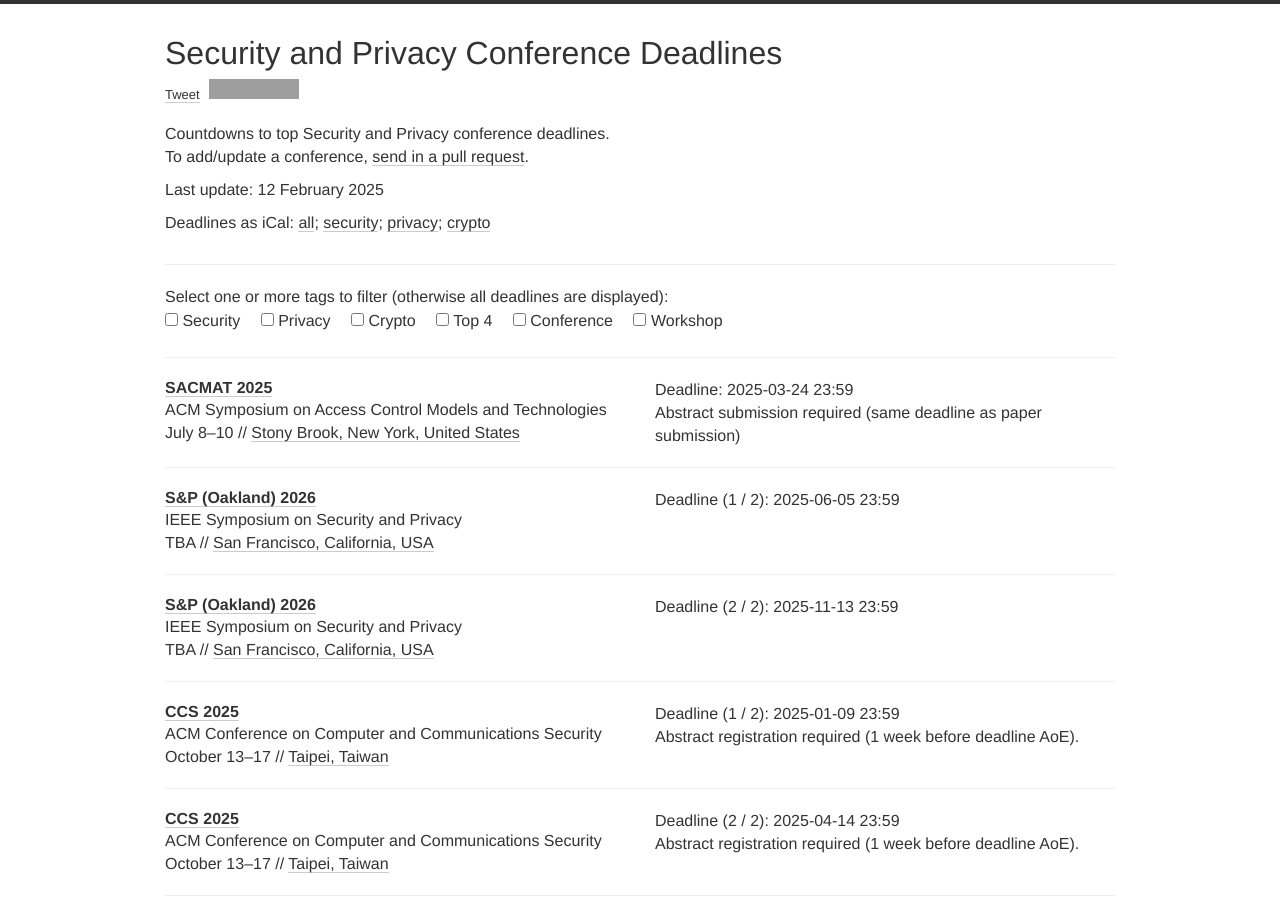
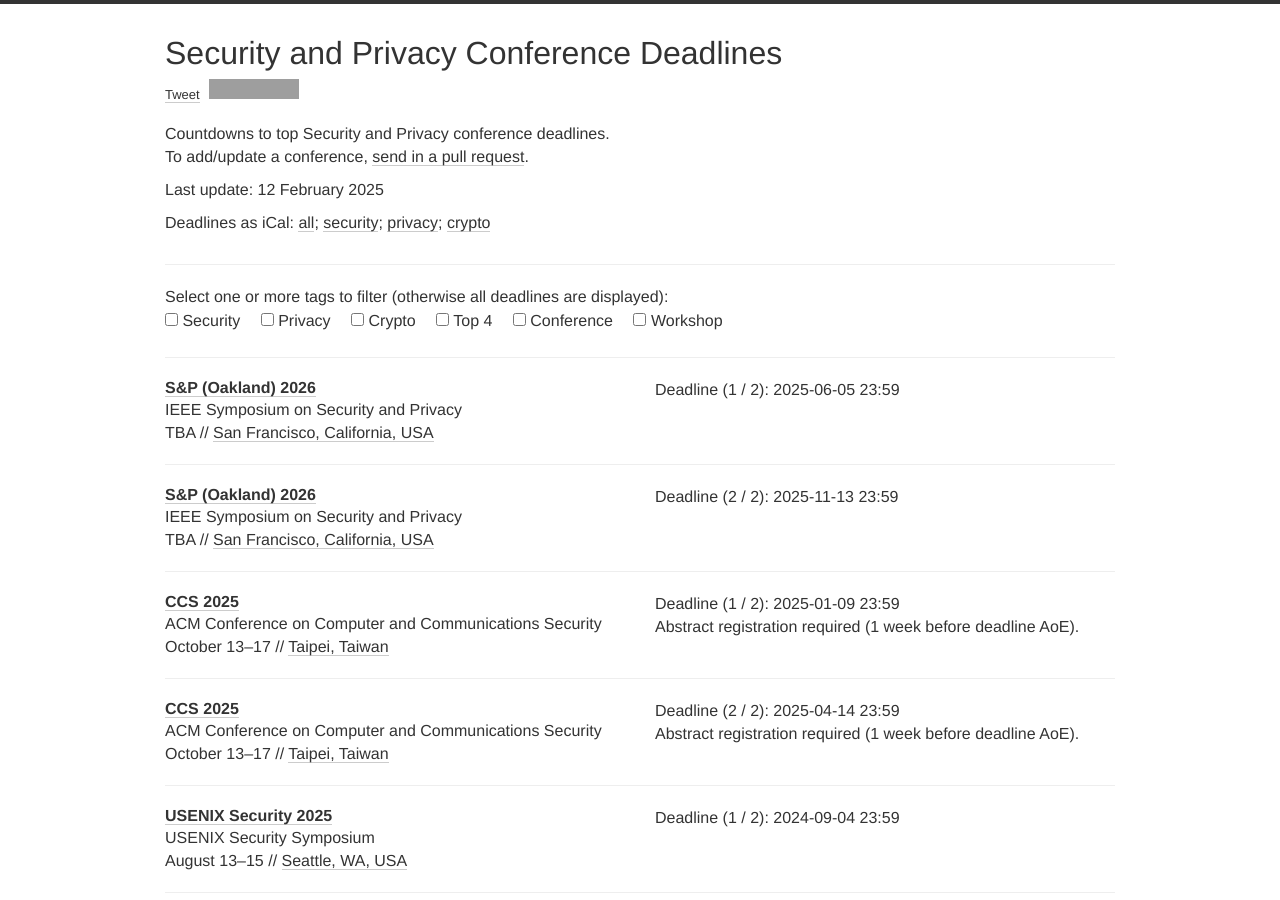
Before and after one commit to sec-deadlines/sec-deadlines.github.io, a Jekyll site: the page built from index.html, in a window 1280 px wide and 900 px high. Built offline with Jekyll 4.4.1, drawn with Linux system fonts in a browser that asks for light colours; nearby versions of some CDN libraries; comment, search, counter and statistics services are not loaded; some of the changed text lies outside the part shown; grey boxes are pictures that could not be loaded.

Commit message:
Merge into SACMAT 24

```diff
--- a/_data/conferences.yml
+++ b/_data/conferences.yml
@@ -1,15 +1,4 @@
 # Security and Privacy
-
-- name: SACMAT
-  description: ACM Symposium on Access Control Models and Technologies
-  year: 2025
-  link: https://www.sacmat.org/2025/
-  deadline:
-    - "2025-03-24 23:59"
-  comment: Abstract submission required (same deadline as paper submission)
-  date: July 8-10
-  place: Stony Brook, New York, United States
-  tags: [CRYPTO, SEC, CONF, PRIV]
 
 - name: S&P (Oakland)
   year: 2026
@@ -532,12 +521,11 @@
 
 - name: SACMAT
   description: ACM Symposium on Access Control Models and Technologies
-  year: 2024
-  link: https://www.sacmat.org/2024/
-  deadline:
-    - "2024-02-05 23:59"
-  date: May 15-17
-  place: San Antonio, TX, United States
+  year: 2025
+  link: https://www.sacmat.org/2025/
+  deadline: ["2025-03-24 23:59"]
+  date: July 8-10
+  place: Stony Brook, New York, United States
   tags: [CRYPTO, SEC, CONF, PRIV]
 
 - name: ARES
```
